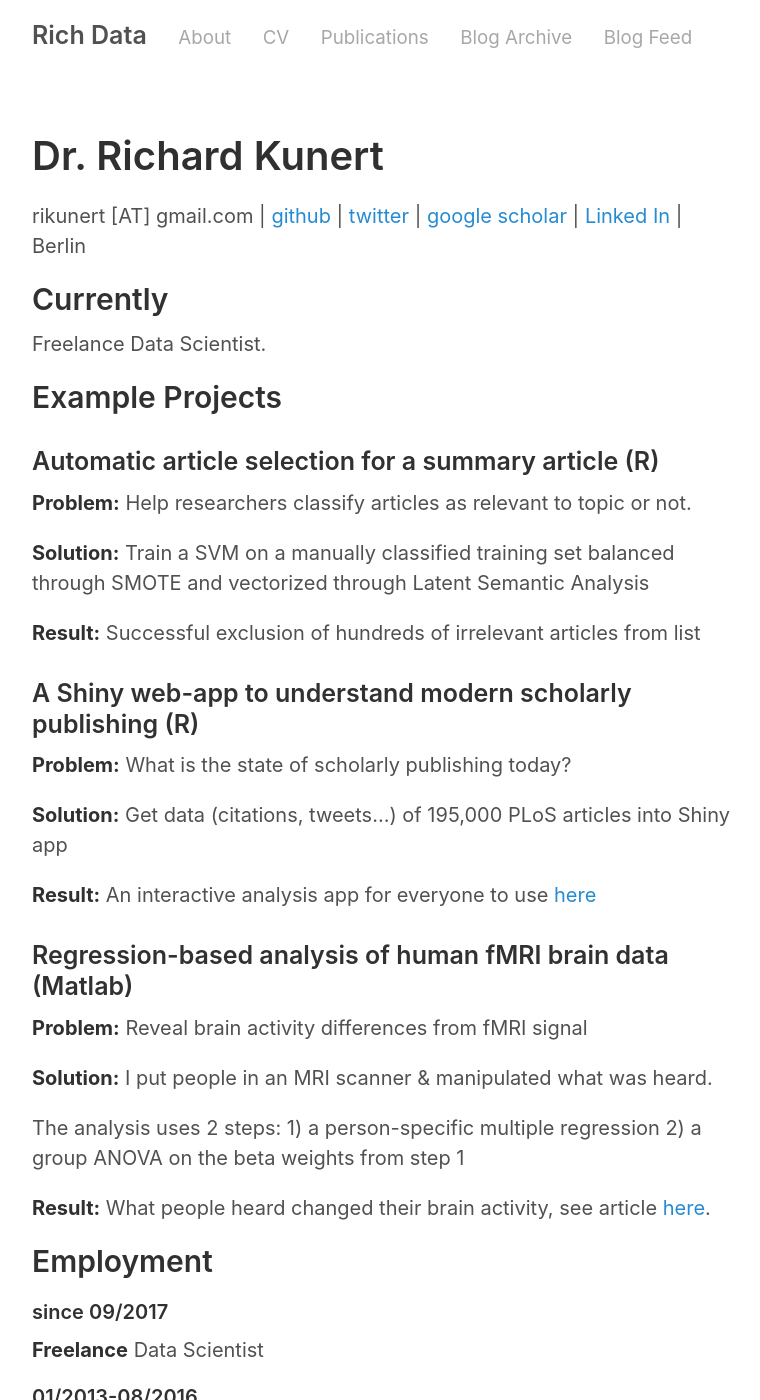
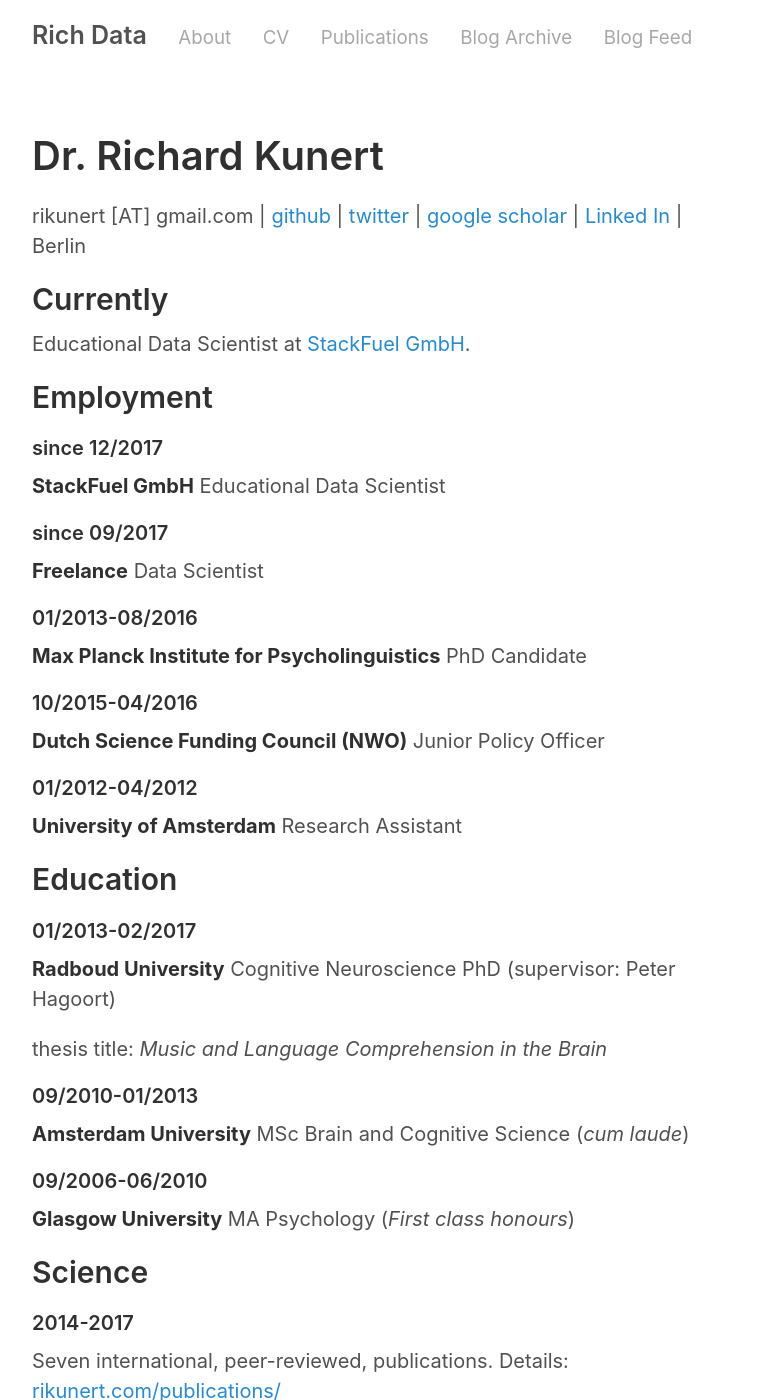
Before and after one commit to rikunert/rikunert.github.io, a Jekyll site: the page built from cv.md, in a window 1280 px wide and 1400 px high. Shown: the whole window, without its empty margins (258-1018 px from the left). Built offline with Jekyll 4.4.1, drawn with Linux system fonts in a browser that asks for light colours; comment, search, counter and statistics services are not loaded; some of the changed text lies outside the part shown.

Commit message:
december update for cv

```diff
--- a/cv.md
+++ b/cv.md
@@ -16,39 +16,12 @@ Berlin
 
 ## Currently
 
-Freelance Data Scientist.
-
-## Example Projects
-
-### Automatic article selection for a summary article (R)
-
-**Problem:** Help researchers classify articles as relevant to topic or not.
-
-**Solution:** Train a SVM on a manually classified training set balanced through SMOTE and vectorized through Latent Semantic Analysis
-
-**Result:** Successful exclusion of hundreds of irrelevant articles from list
-
-### A Shiny web-app to understand modern scholarly publishing (R)
-
-**Problem:** What is the state of scholarly publishing today?
-
-**Solution:** Get data (citations, tweets…) of 195,000 PLoS articles into Shiny app
-
-**Result:** An interactive analysis app for everyone to use [here](http://bit.ly/2eVC0fJ)
-
-### Regression-based analysis of human fMRI brain data (Matlab)
-
-**Problem:** Reveal brain activity differences from fMRI signal
-
-**Solution:** I put people in an MRI scanner & manipulated what was heard.
-
-The analysis uses 2 steps:
-1) a person-specific multiple regression
-2) a group ANOVA on the beta weights from step 1
-
-**Result:** What people heard changed their brain activity, see article [here](http://bit.ly/1XZ7xvV).
+Educational Data Scientist at [StackFuel GmbH](https://stackfuel.com/).
 
 ## Employment
+
+#### since 12/2017
+__StackFuel GmbH__ Educational Data Scientist
 
 #### since 09/2017
 __Freelance__ Data Scientist
@@ -58,7 +31,6 @@ __Max Planck Institute for Psycholinguistics__ PhD Candidate
 
 #### 10/2015-04/2016
 __Dutch Science Funding Council (NWO)__ Junior Policy Officer
-
 
 #### 01/2012-04/2012
 __University of Amsterdam__ Research Assistant
```
Also changed, not shown: other parts of cv.md (+1 -1 lines).
